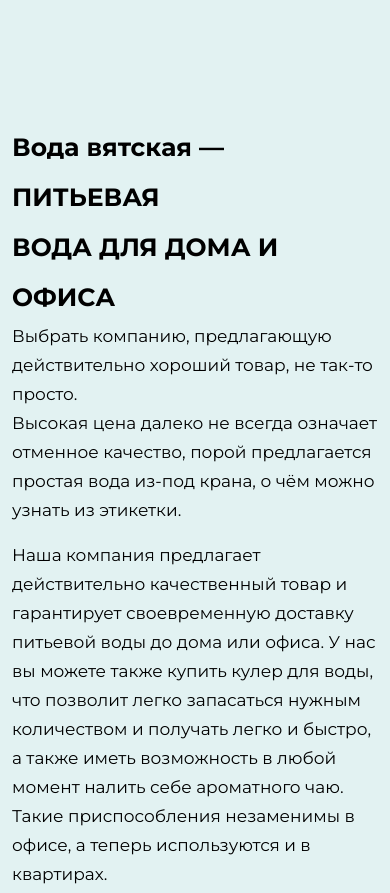
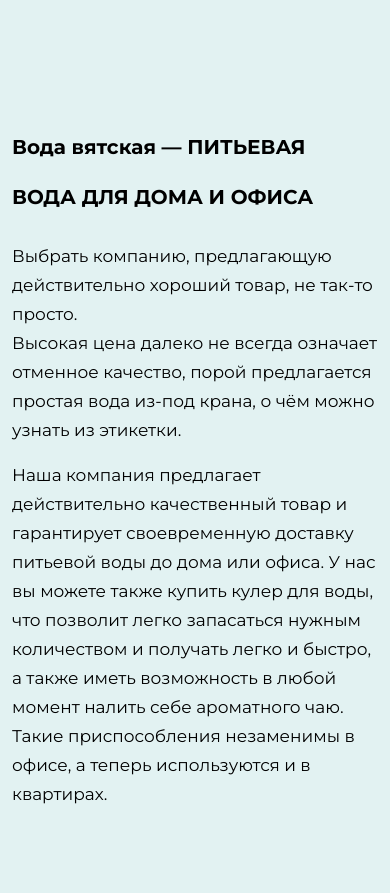
Before and after one commit to rahimovibrokhim/water-company, a React (Vite) app: page / in a window 390 px wide. Shown: the part 1280-2173 px from the top of the page. Built offline with nearby package versions, Linux system fonts and the light colour scheme.

Commit message:
some changes

```diff
--- a/src/index.scss
+++ b/src/index.scss
@@ -584,3 +584,13 @@
     }
   }
 }
+
+@media screen and (max-width:400px) {
+
+  #description{
+    h2{
+      font-size: 20px;
+      margin-bottom: 20px;
+    }
+  }
+}
```
